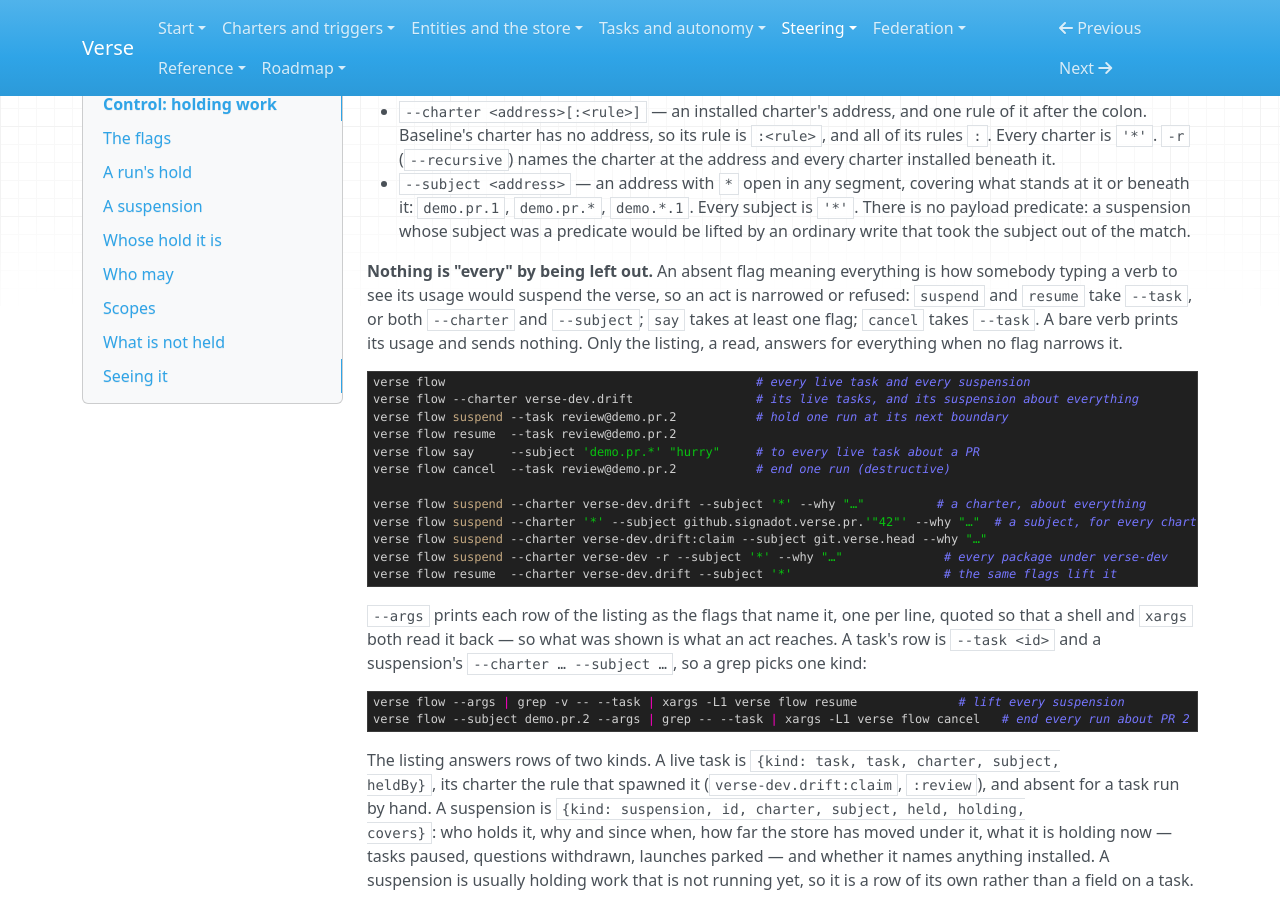
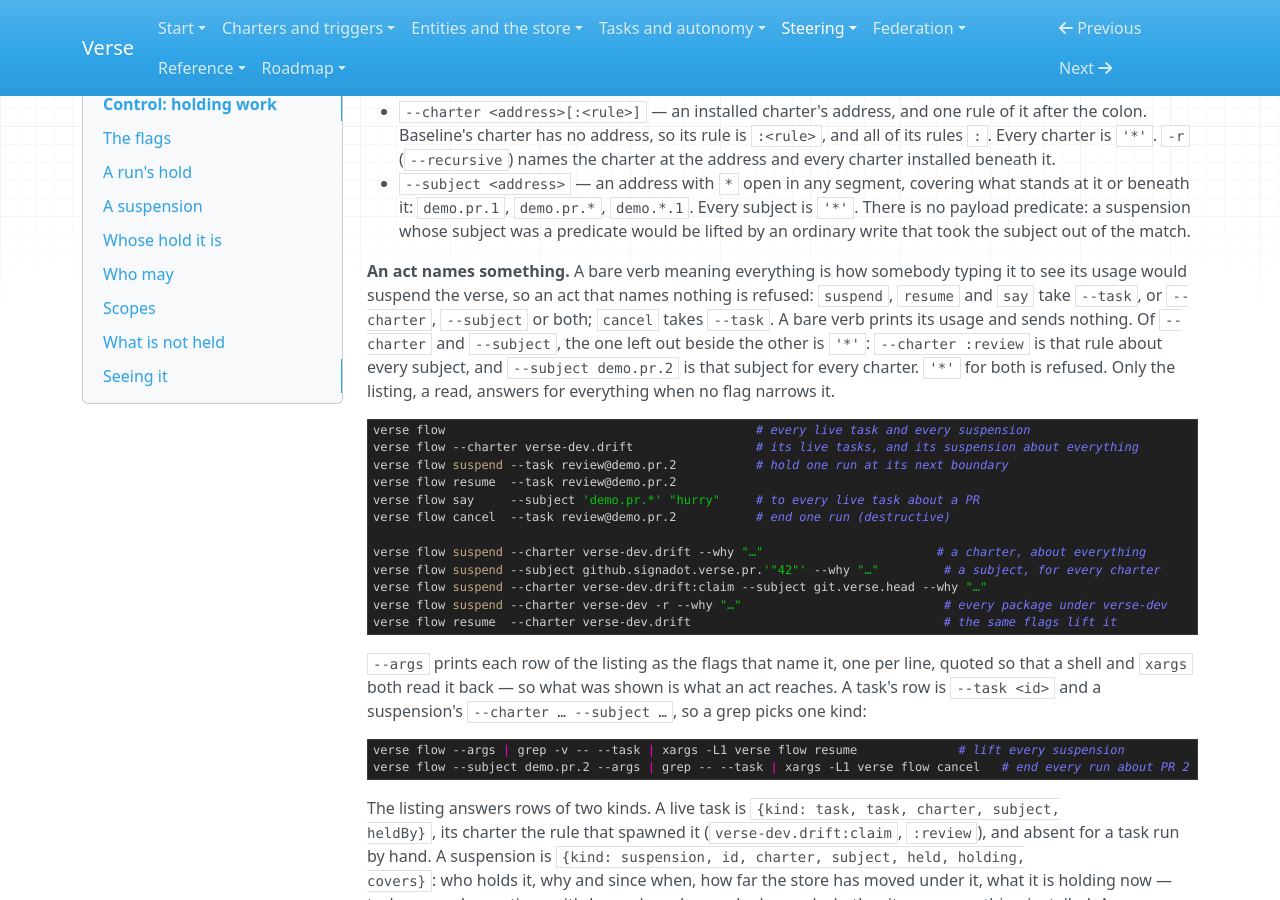
Before and after one commit to signadot/viff, an MkDocs documentation site: the page built from docs/control.md, in a window 1280 px wide and 900 px high, scrolled down 418 px. Built offline with MkDocs 1.6.1, drawn with Linux system fonts in a browser that asks for light colours.

Commit message:
!flow: suspend and resume take a charter, a subject or both, the one left out being *
An act that holds or lifts required --task, or both --charter and --subject, so a rule about every
subject was `--charter :demo-review --subject '*'`. Now it names something — --task, or
--charter, --subject or both — and the one of the two left out is `*`, as it already was in the
listing: `--charter :demo-review` is that rule about every subject, `--subject demo.pr.2` that
subject for every charter. A verb naming nothing is still refused with its usage, at the route
and in the CLI before anything is sent, and `*` for both is still refused.

The route reads the selection through the same selectionOf the listing does. The docs, the
tutorial, the command block, smoke and charter-shapes drop the `--subject '*'` they no longer
need; `--args` still prints both flags, which read back the same.

Tier: contract
Checked: make check && go test $(go list ./... | grep -v /scratchpad) && ./smoke.sh; the
  single-flag cases fail at the route and in the CLI with both flags required
Breaks: verse flow suspend|resume — nothing a caller wrote stops working; a charter or a subject
  alone is now accepted and means the other is *, where it was refused
Notice: r2ae6mqbh12kstkyn1n0
Co-Authored-By: Claude Opus 5 (1M context) <noreply@anthropic.com>
Claude-Session: https://claude.ai/code/session_016cZj44AuHfm42XfA5hoC6X

````diff
--- a/docs/control.md
+++ b/docs/control.md
@@ -25,11 +25,13 @@ verb of the same noun.
   predicate: a suspension whose subject was a predicate would be lifted by an ordinary write that
   took the subject out of the match.
 
-**Nothing is "every" by being left out.** An absent flag meaning everything is how somebody typing
-a verb to see its usage would suspend the verse, so an act is narrowed or refused: `suspend` and
-`resume` take `--task`, or both `--charter` and `--subject`; `say` takes at least one flag;
-`cancel` takes `--task`. A bare verb prints its usage and sends nothing. Only the listing, a read,
-answers for everything when no flag narrows it.
+**An act names something.** A bare verb meaning everything is how somebody typing it to see its
+usage would suspend the verse, so an act that names nothing is refused: `suspend`, `resume` and
+`say` take `--task`, or `--charter`, `--subject` or both; `cancel` takes `--task`. A bare verb
+prints its usage and sends nothing. Of `--charter` and `--subject`, the one left out beside the
+other is `'*'`: `--charter :review` is that rule about every subject, and `--subject demo.pr.2`
+is that subject for every charter. `'*'` for both is refused. Only the listing, a read, answers
+for everything when no flag narrows it.
 
 ```sh
 verse flow                                           # every live task and every suspension
````
Also changed, not shown: other parts of docs/control.md (+4 -4 lines), docs/perms.md (+1 -1 lines), docs/reference/README.md (+4 -4 lines), docs/reference/tasks.md (+2 -2 lines), docs/tutorial.md (+2 -2 lines), 9 other files.
